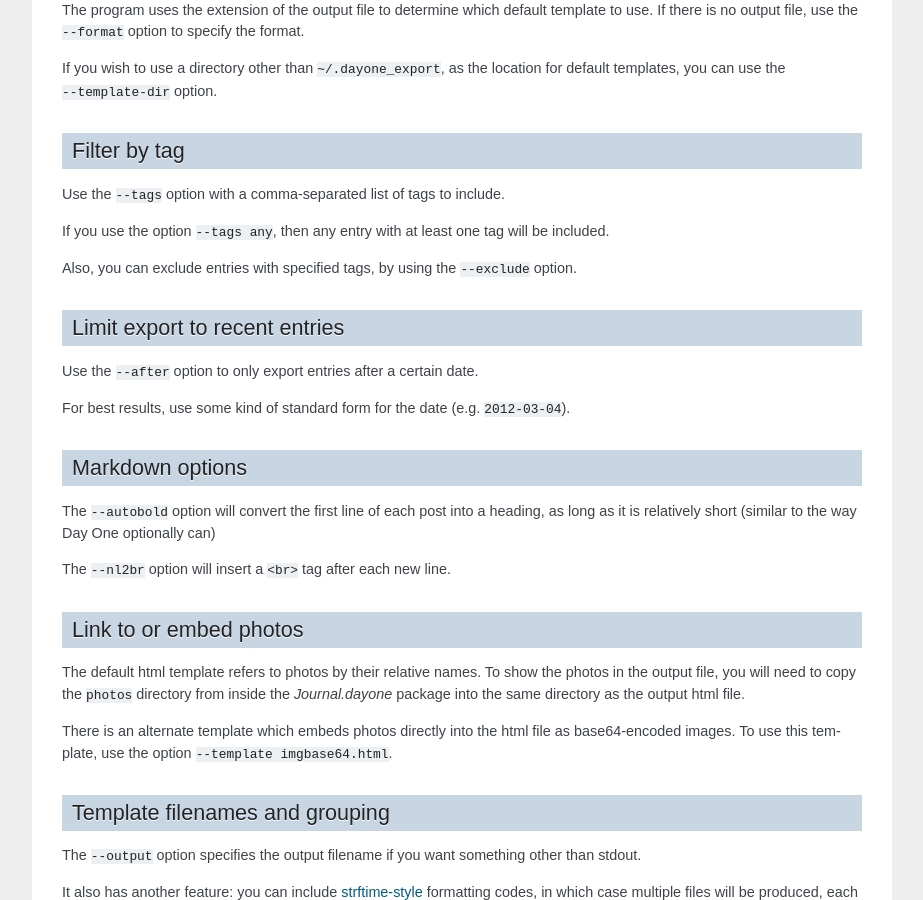
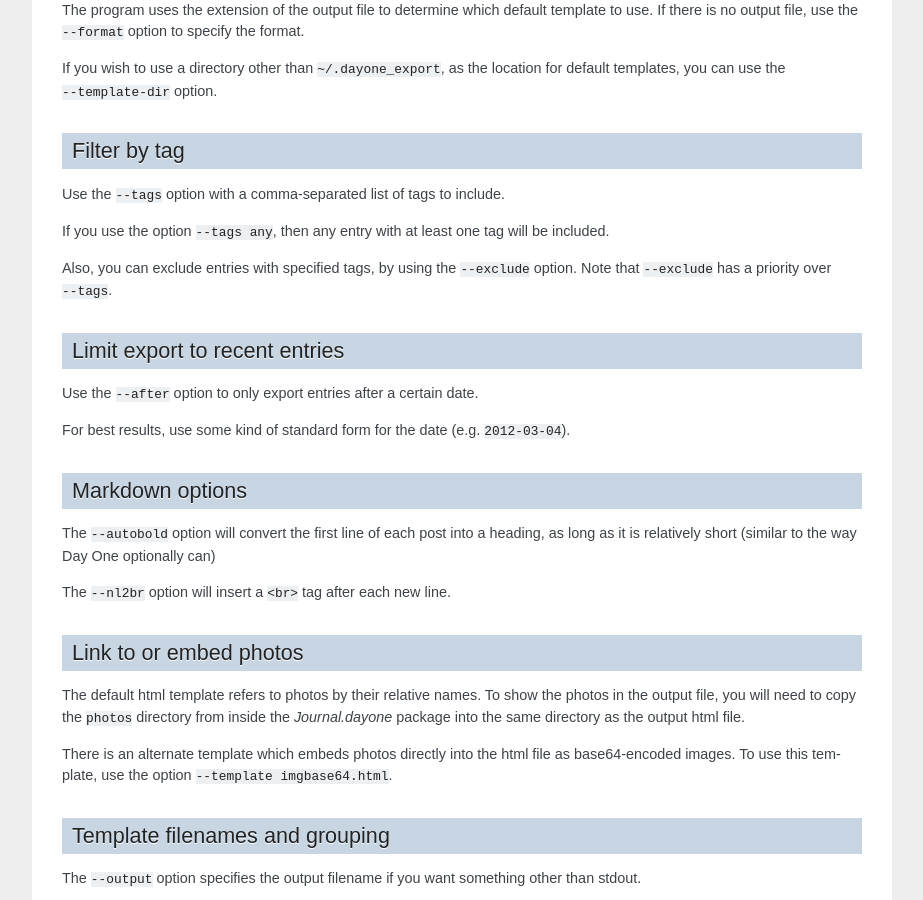
Before and after one commit to nathangrigg/dayone_export, a Sphinx documentation site: the page built from docs/cli.rst, in a window 1280 px wide and 900 px high, scrolled down 914 px. Shown: the whole window, without its empty margins (198-1121 px from the left). Built offline with Sphinx 7.4.7, drawn with Linux system fonts in a browser that asks for light colours; the version number is read from the project's files by our own code.

Commit message:
Clearify docs about combination --tags and --exclude

```diff
--- a/docs/cli.rst
+++ b/docs/cli.rst
@@ -70,7 +70,7 @@ If you use the option ``--tags any``, then any entry with at least one tag
 will be included.
 
 Also, you can exclude entries with specified tags, by using the ``--exclude``
-option.
+option. Note that ``--exclude`` has a priority over ``--tags``.
 
 Limit export to recent entries
 ------------------------------
```
Also changed, not shown: 1 other file.
